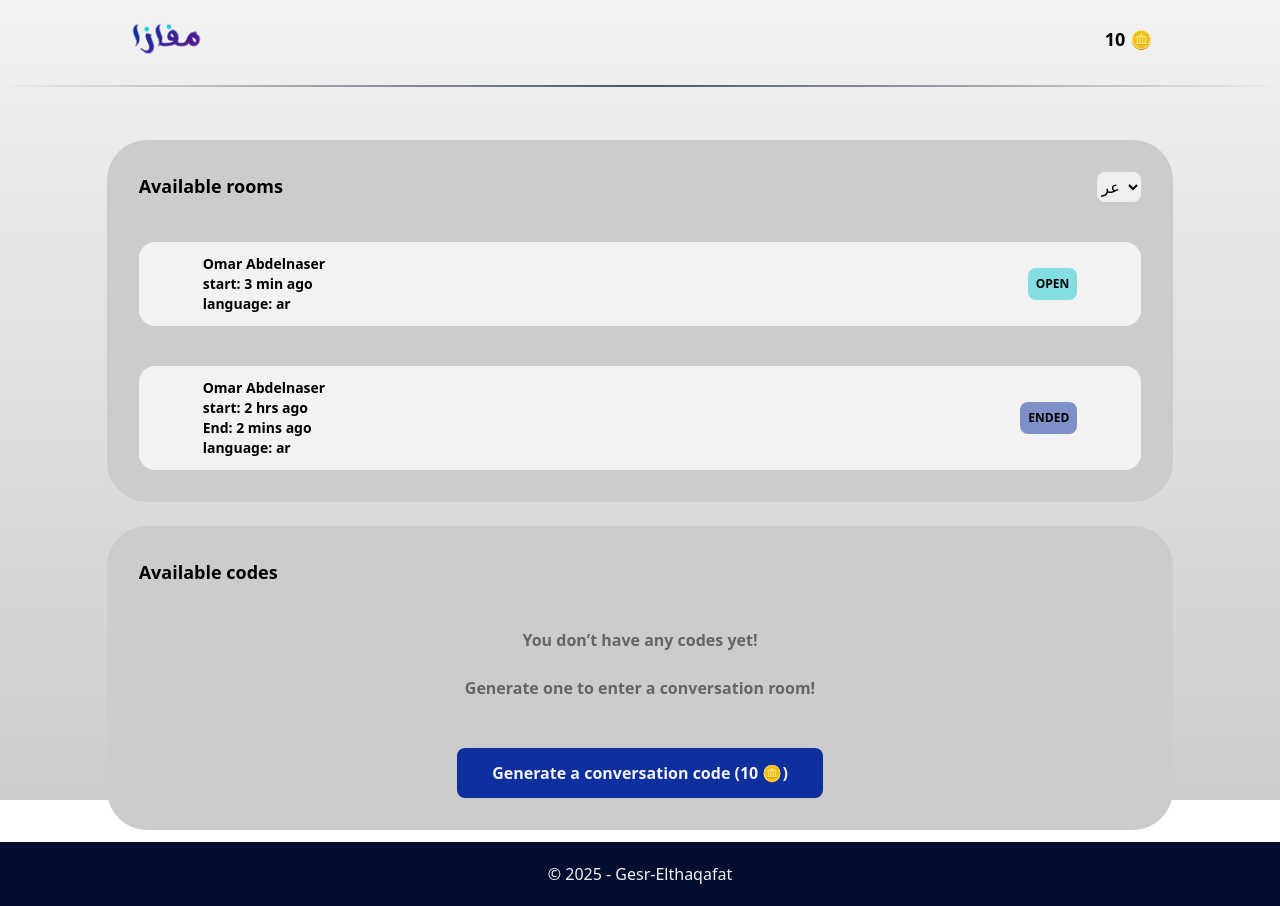
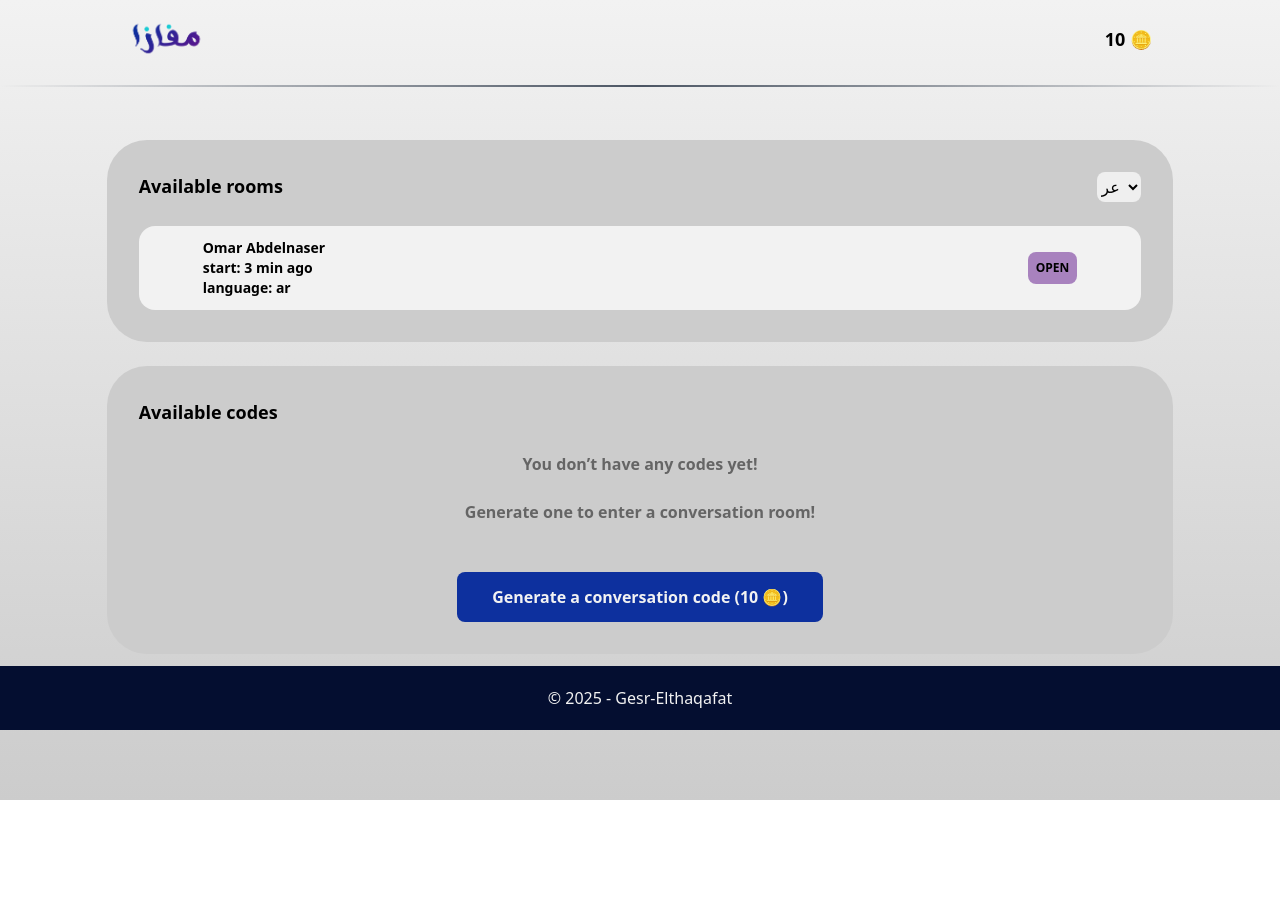
Before and after one commit to ahmed-elbehairy7/gesr-elthaqafat-student-web, a Next.js app: page /dashboard in a window 1280 px wide. After the commit the page ends 800 px from the top, so only its background shows below. Built offline with nearby package versions, Linux system fonts and the light colour scheme.

Commit message:
roomDetails done

```diff
--- a/app/dashboard/page.tsx
+++ b/app/dashboard/page.tsx
@@ -2,6 +2,7 @@
 
 import CodesContainer from "@/components/codesContainer";
 import RoomsContainer from "@/components/roomsContainer";
+import Link from "next/link";
 import React, { useEffect, useState } from "react";
 
 const DashboardPage = () => {
@@ -10,11 +11,23 @@ const DashboardPage = () => {
 	const [disableAll, setDisableAll] = useState<boolean>(true);
 	useEffect(() => {
 		//backend todo the logic to undisable all
+		setDisableAll(false);
 	}, []);
 	return (
 		<main className="flex flex-col items-center">
-			<RoomsContainer {...{ lang, setLang, eligible }} />
-			<CodesContainer {...{ setEligible }} />
+			{disableAll && (
+				<Link
+					href={"/profile"}
+					className="p-3 w-5/6 text-sm rounded-md text-center text-errRed bg-errRed bg-opacity-20 border border-errRed"
+				>
+					<p>
+						Your account is not yet activated! activate it by
+						filling the required data here
+					</p>
+				</Link>
+			)}
+			<RoomsContainer {...{ disableAll, lang, setLang, eligible }} />
+			<CodesContainer {...{ disableAll, setEligible }} />
 		</main>
 	);
 };
--- a/components/codesContainer.tsx
+++ b/components/codesContainer.tsx
@@ -3,7 +3,7 @@ import Container from "./container";
 import Button from "./button";
 import CodeBox from "./codeBox";
 
-const CodesContainer = ({ setEligible }: CodesContainerProps) => {
+const CodesContainer = ({ disableAll, setEligible }: CodesContainerProps) => {
 	const [codes, setCodes] = useState<any[]>([]);
 	const [haveEnoughCoins, setHaveEnoughCoins] = useState<boolean>();
 	useEffect(() => {
@@ -23,7 +23,7 @@ const CodesContainer = ({ setEligible }: CodesContainerProps) => {
 	}, [codes]);
 	return (
 		<Container title="Available codes">
-			{codes.length == 0 && (
+			{(disableAll || codes.length == 0) && (
 				<div className="m-auto pb-5">
 					<p className="font-semibold text-center opacity-50">
 						You don’t have any codes yet!
@@ -33,18 +33,20 @@ const CodesContainer = ({ setEligible }: CodesContainerProps) => {
 					</p>
 				</div>
 			)}
-			{codes.length > 0 &&
+			{!disableAll &&
+				codes.length > 0 &&
 				codes.map((v, index) => <CodeBox key={index} {...v} />)}
 			<div className="flex justify-center w-full mt-7">
 				<Button
 					{...{
 						text: "Generate a conversation code (10 🪙)",
-						backgroundOrBorderColor: haveEnoughCoins
-							? "bg-primary-color"
-							: "bg-black opacity-50",
+						backgroundOrBorderColor:
+							haveEnoughCoins && !disableAll
+								? "bg-primary-color"
+								: "bg-black opacity-50",
 						fill: true,
 						textColor: "text-bright-one",
-						disabled: !haveEnoughCoins,
+						disabled: !haveEnoughCoins || disableAll,
 						onclick: () =>
 							generateCode({
 								setEligible,
@@ -90,6 +92,7 @@ type generateCodeParameters = {
 };
 
 export type CodesContainerProps = {
+	disableAll: boolean;
 	setEligible: Dispatch<SetStateAction<boolean>>;
 };
 
--- a/components/container.tsx
+++ b/components/container.tsx
@@ -10,7 +10,7 @@ const Container = ({
 		<section
 			className={`w-5/6 rounded-container bg-bright-two py-8 px-8 my-3 ${className}`}
 		>
-			<div className="flex flex-row justify-between mb-10">
+			<div className="flex flex-row justify-between mb-6">
 				<div className="flex flex-col">
 					<h2 className="text-lg font-bold">{title}</h2>
 					<div className="w-20 h-0.5"></div>
--- a/components/roomBox.tsx
+++ b/components/roomBox.tsx
@@ -1,4 +1,4 @@
-import React from "react";
+import React, { MouseEvent, MouseEventHandler } from "react";
 import RoomStatus from "./roomStatus";
 
 const RoomBox = ({
@@ -6,12 +6,17 @@ const RoomBox = ({
 	start,
 	end,
 	lang,
-	meetingLink,
 	open,
 	click,
+	onClick,
 }: RoomBoxProps) => {
 	return (
-		<div className="bg-bright-one py-3 px-3 md:px-16 flex flex-row rounded-2xl justify-between items-center">
+		<div
+			className={`bg-bright-one py-3 px-3 md:px-16 flex flex-row rounded-2xl justify-between items-center ${
+				click && "cursor-pointer"
+			}`}
+			onClick={onClick}
+		>
 			<div className="font-semibold text-sm">
 				<h2>{teacher}</h2>
 				<h2>start: {start}</h2>
@@ -30,6 +35,6 @@ export type RoomBoxProps = {
 	lang: "ar" | "ma";
 	open?: true;
 	click: boolean;
-	meetingLink: string;
+	onClick: MouseEventHandler<HTMLDivElement>;
 };
 export default RoomBox;
--- /dev/null
+++ b/components/roomDetails.tsx
@@ -0,0 +1,38 @@
+import React from "react";
+import { RoomBoxProps } from "./roomBox";
+import Button from "./button";
+
+const RoomDetails = ({
+	lang,
+	meetingLink,
+	start,
+	teacher,
+}: roomDetailsData) => {
+	return (
+		<div className="font-bold flex flex-col justify-center space-y-2 max-w-full">
+			<h3 className="font-bold text-base">{teacher}</h3>
+			<p className="text-sm">start: {start}</p>
+			<p className="text-sm">Language: {lang}</p>
+			<div className="my-2">
+				<p className="break-words text-xs font-medium">{meetingLink}</p>
+			</div>
+			<div className="flex flex-col items-center w-full mt-3">
+				<Button
+					{...{
+						text: "Join conversation room",
+						backgroundOrBorderColor: "bg-primary-color",
+						fill: true,
+						link: meetingLink,
+						textColor: "text-bright-one",
+					}}
+				/>
+			</div>
+		</div>
+	);
+};
+
+export interface roomDetailsData extends RoomBoxProps {
+	meetingLink: string;
+}
+
+export default RoomDetails;
--- a/components/roomStatus.tsx
+++ b/components/roomStatus.tsx
@@ -4,11 +4,15 @@ const RoomStatus = ({ open, click }: RoomStatusProps) => {
 	return (
 		<div
 			className={`${
-				open ? "bg-accent-color" : "bg-primary-color"
+				open
+					? click
+						? "bg-accent-color"
+						: "bg-secondary-color"
+					: "bg-primary-color"
 			} bg-opacity-50 rounded-lg h-fit py-2 px-2`}
 		>
 			<p className=" text-black opacity-100 text-xs font-semibold">
-				{open ? (click ? "click to open" : "OPEN") : "ENDED"}
+				{open ? (click ? "click to join" : "OPEN") : "ENDED"}
 			</p>
 		</div>
 	);
--- a/components/roomsContainer.tsx
+++ b/components/roomsContainer.tsx
@@ -1,35 +1,39 @@
 import React, { Dispatch, SetStateAction, useEffect, useState } from "react";
 import Container from "./container";
 import RoomBox, { RoomBoxProps } from "./roomBox";
+import RoomDetails, { roomDetailsData } from "./roomDetails";
 
-const RoomsContainer = ({ lang, setLang, eligible }: RoomsContainerProps) => {
-	const [rooms, setRooms] = useState<RoomBoxProps[]>([]);
+const RoomsContainer = ({
+	disableAll,
+	lang,
+	setLang,
+	eligible,
+}: RoomsContainerProps) => {
+	const [rooms, setRooms] = useState<roomDetailsData[]>([]);
+	const [roomDetails, setRoomDetails] = useState<number>(0);
 
 	useEffect(() => {
 		//backend todo fetch real available rooms
 		setRooms([
 			{
 				lang: "ar",
-				meetingLink: "https://us50.zoom.us",
+				meetingLink:
+					"https://us50.zoom.us/fdsfefsdfheufsfheskfhueskfusefhilsehfuselfijlsehflsehfislehfisle",
 				start: "3 min ago",
 				open: true,
 				teacher: "Omar Abdelnaser",
 				click: eligible,
-			},
-			{
-				lang: "ar",
-				meetingLink: "https://us50.zoom.us",
-				start: "2 hrs ago",
-				end: "2 mins ago",
-				teacher: "Omar Abdelnaser",
-				click: eligible,
+				onClick: () => null,
 			},
 		]);
 	}, []);
 	return (
 		<Container
-			title="Available rooms"
+			title={roomDetails == 0 ? "Available rooms" : "Room details"}
 			rightNode={
+				roomDetails ? (
+					<button onClick={() => setRoomDetails(0)}>{"<="}</button>
+				) : (
 					<select
 						className="rounded-lg"
 						defaultValue={lang}
@@ -38,18 +42,44 @@ const RoomsContainer = ({ lang, setLang, eligible }: RoomsContainerProps) => {
 						<option value={"ma"}>ma</option>
 						<option value={"ar"}>عر</option>
 					</select>
+				)
 			}
 		>
+			{roomDetails == 0 ? (
+				<>
+					{(disableAll || rooms.length == 0) && (
+						<div className="m-auto pb-5">
+							<p className="font-semibold text-center opacity-50">
+								There's no any available rooms for now!
+							</p>
+						</div>
+					)}
+					{!disableAll && rooms.length > 0 && (
 						<div className="space-y-5 md:space-y-10">
 							{rooms.map((v, index) => (
-					<RoomBox {...v} click={eligible} key={index} />
+								<RoomBox
+									{...v}
+									click={eligible}
+									key={index}
+									onClick={() =>
+										eligible && setRoomDetails(index + 1)
+									}
+								/>
 							))}
 						</div>
+					)}
+				</>
+			) : (
+				<RoomDetails
+					{...(rooms.find((v, i) => i == roomDetails - 1) as any)}
+				/>
+			)}
 		</Container>
 	);
 };
 
 export type RoomsContainerProps = {
+	disableAll: boolean;
 	lang: "ar" | "ma";
 	setLang: Dispatch<SetStateAction<"ar" | "ma">>;
 	eligible: boolean;
--- a/tailwind.config.ts
+++ b/tailwind.config.ts
@@ -24,6 +24,7 @@ export default {
 				"bright-two": "#ccc",
 				"dark-one": "#040e30",
 				"dark-two": "#1d062a",
+				errRed: "#c33",
 				test: "#34fe41",
 			},
 		},
```
Lines whose indentation alone changed are shown as unchanged.
